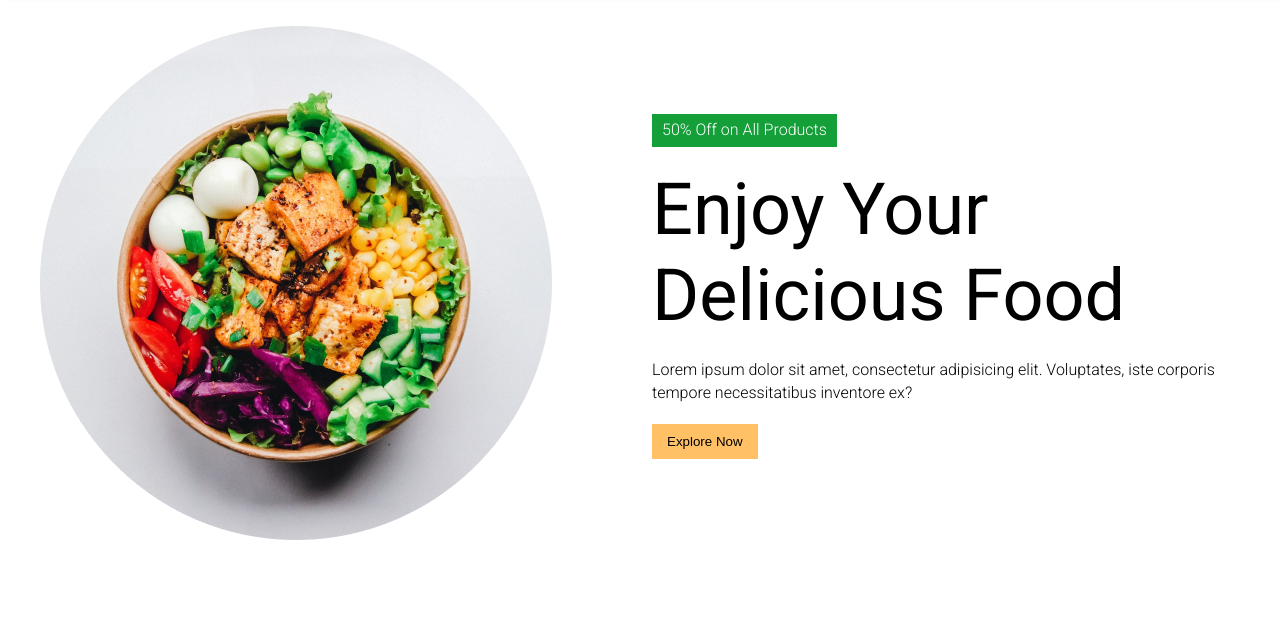
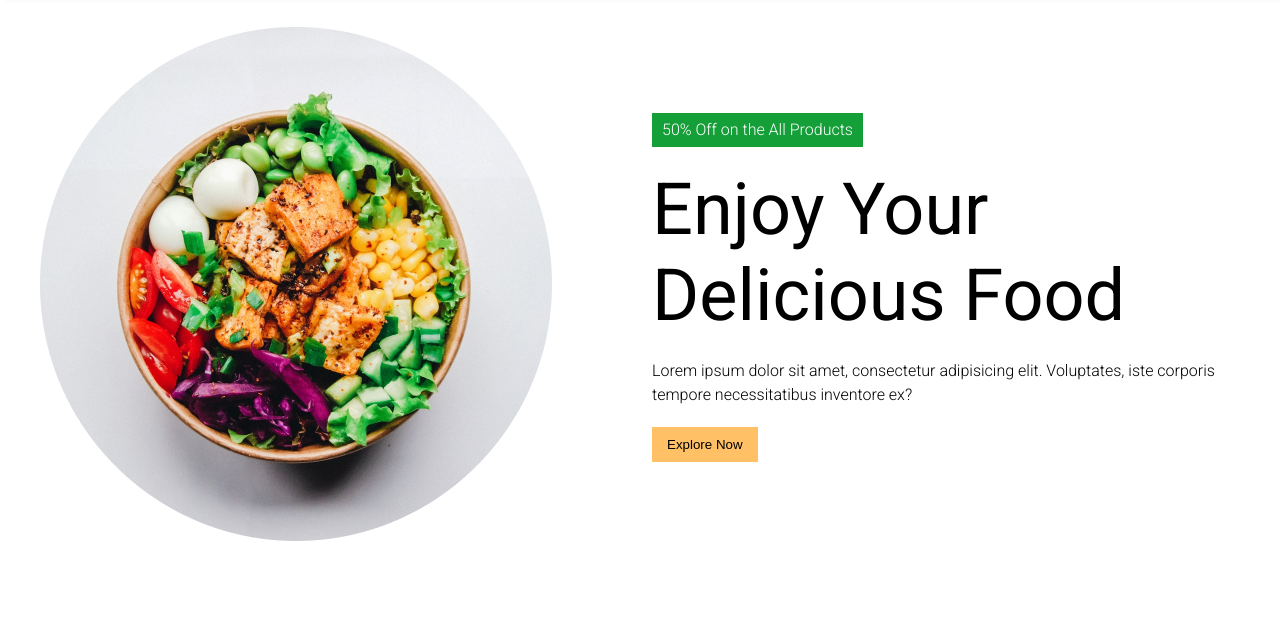
Before and after one commit to Niranjaniru/10-Practice-Project-Html-CSS-deploy-projects, a plain HTML site: page Project 5/index.html in a window 1280 px wide. Shown: the part 108-752 px from the top of the page. Drawn offline with Linux system fonts and the light colour scheme.

Commit message:
first commit

```diff
--- a/Project 5/index.html
+++ b/Project 5/index.html
@@ -29,7 +29,7 @@
           <img src="images/hero_image.png" alt="hero image" />
         </div>
         <div class="hero_content">
-          <div class="tag">50% Off on All Products</div>
+          <div class="tag">50% Off on the All Products</div>
           <h1>Enjoy Your Delicious Food</h1>
           <p>
             Lorem ipsum dolor sit amet, consectetur adipisicing elit.
--- a/Project 5/style.css
+++ b/Project 5/style.css
@@ -6,7 +6,7 @@
 }
 html,
 body {
-  line-height: 1.4;
+  line-height: 1.5;
   font-weight: 300;
   font-family: "Roboto", sans-serif;
 }
```
